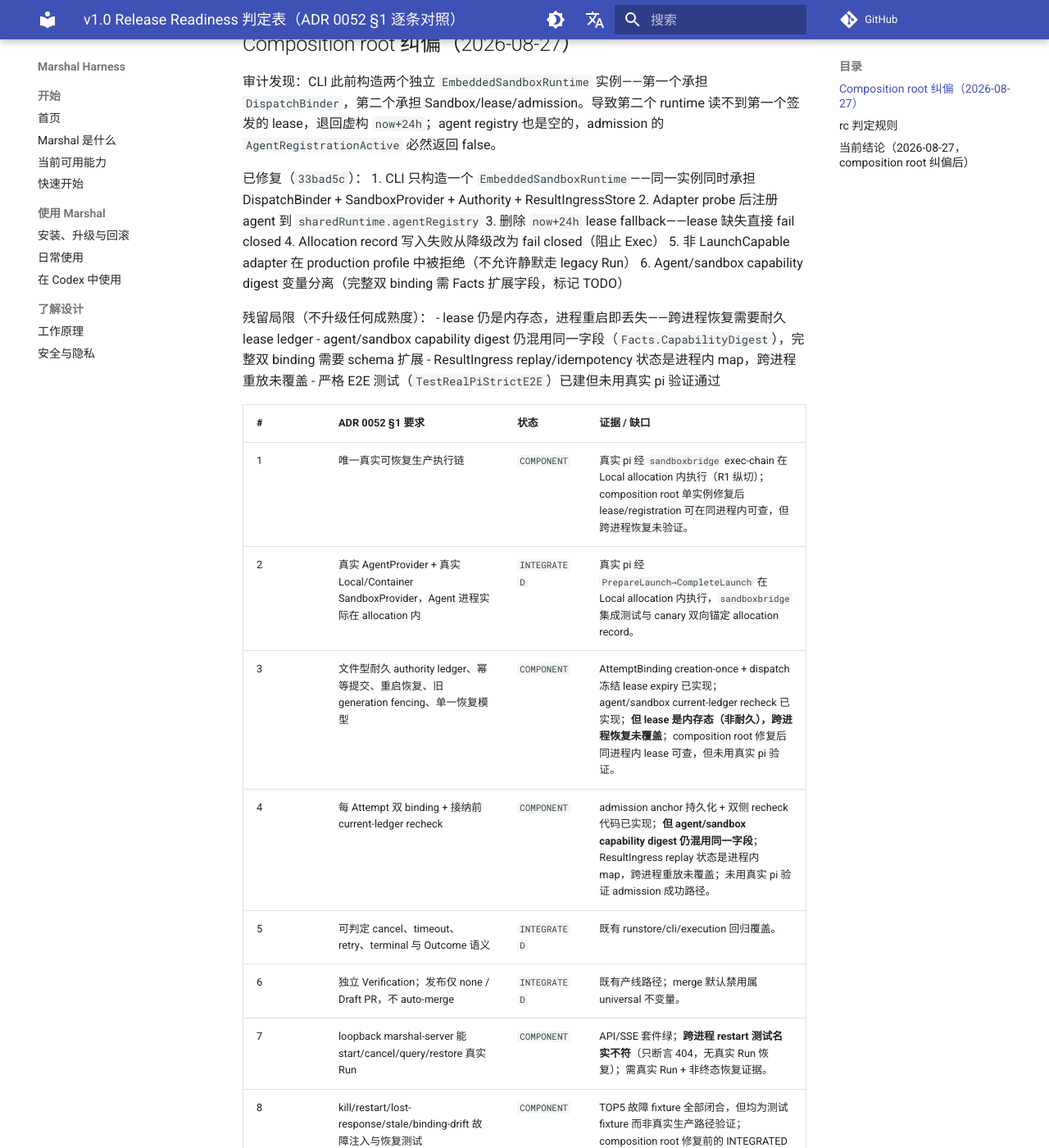
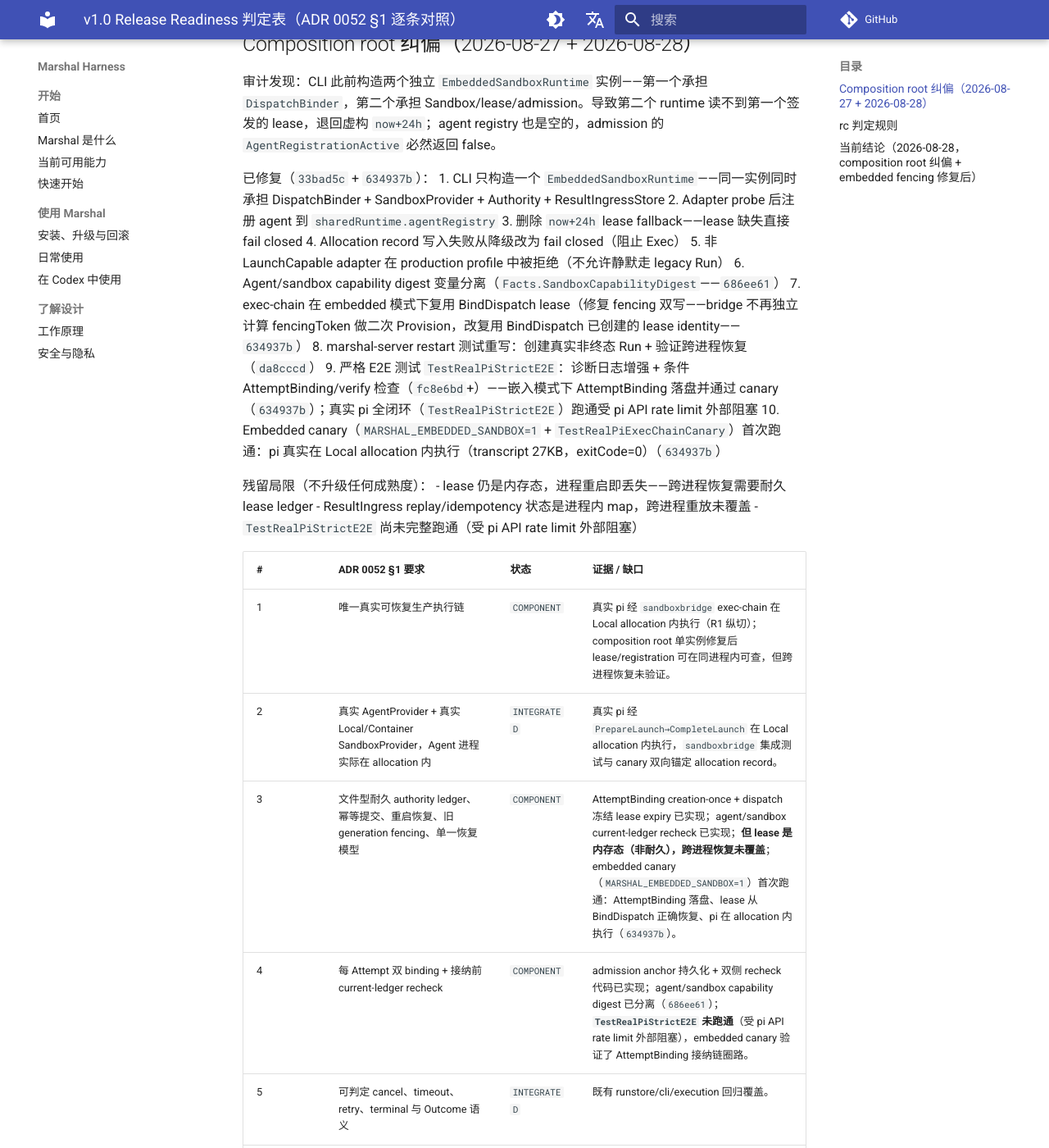
Before and after one commit to chiga0/marshal-harness, an MkDocs documentation site: the page built from docs/v1-release-readiness.md, in a window 1280 px wide and 1400 px high, scrolled down 302 px. Shown: the whole window at 82% size. Built offline with MkDocs 1.6.1 and Material for MkDocs 9.7.7, drawn with Linux system fonts in a browser that asks for light colours; comment, search, counter and statistics services are not loaded; some of the changed text lies outside the part shown.

Commit message:
docs: 同步 v1 readiness——embedded fencing 修复、marshal-server restart 重写、#6#7 证据更新
- v1-release-readiness.md：composition root 纠偏 + embedded fencing + server restart finding 证据链补充；R5/R7 空缺更新为已提交真实证据；R3/R4 COMPONENT 口径保持，待真实 pi E2E 验证后升级
- roadmap-status.md：header + embedded fencing 补充说明；R5 证据栏嵌入 2026-08-28 canary 通过细节
- audit-report.md：V1-FENCING-DOUBLE-WRITE、V1-AGENT-SANDBOX-DIGEST-CONFLATED、V1-ATTEMPT-BINDING-MISSING-EMBEDDED 新增 CLOSED-FIX finding；其余 OPEN-IMPLEMENTATION 保持

```diff
--- a/docs/v1-release-readiness.md
+++ b/docs/v1-release-readiness.md
@@ -1,36 +1,39 @@
 # v1.0 Release Readiness 判定表（ADR 0052 §1 逐条对照）
 
-更新日期：2026-08-27（composition root 纠偏后口径重置）
+更新日期：2026-08-28（composition root 纠偏后 embedded fencing 修复）
 判定基准：[ADR 0052](adr/0052-v1-release-scope-and-production-reachability.md) 第 1 节（九条）+ 第 3 节（生产可达性成熟度）。
-口径：每条只写已证据化的状态；2026-08-27 composition root 纠偏为当前权威基线。
+口径：每条只写已证据化的状态；2026-08-27 composition root 纠偏 + 2026-08-28 embedded fencing 修复为当前权威基线。
 
-## Composition root 纠偏（2026-08-27）
+## Composition root 纠偏（2026-08-27 + 2026-08-28）
 
 审计发现：CLI 此前构造两个独立 `EmbeddedSandboxRuntime` 实例——第一个承担 `DispatchBinder`，第二个承担 Sandbox/lease/admission。导致第二个 runtime 读不到第一个签发的 lease，退回虚构 `now+24h`；agent registry 也是空的，admission 的 `AgentRegistrationActive` 必然返回 false。
 
-已修复（`33bad5c`）：
+已修复（`33bad5c` + `634937b`）：
 1. CLI 只构造一个 `EmbeddedSandboxRuntime`——同一实例同时承担 DispatchBinder + SandboxProvider + Authority + ResultIngressStore
 2. Adapter probe 后注册 agent 到 `sharedRuntime.agentRegistry`
 3. 删除 `now+24h` lease fallback——lease 缺失直接 fail closed
 4. Allocation record 写入失败从降级改为 fail closed（阻止 Exec）
 5. 非 LaunchCapable adapter 在 production profile 中被拒绝（不允许静默走 legacy Run）
-6. Agent/sandbox capability digest 变量分离（完整双 binding 需 Facts 扩展字段，标记 TODO）
+6. Agent/sandbox capability digest 变量分离（`Facts.SandboxCapabilityDigest`——`686ee61`）
+7. exec-chain 在 embedded 模式下复用 BindDispatch lease（修复 fencing 双写——bridge 不再独立计算 fencingToken 做二次 Provision，改复用 BindDispatch 已创建的 lease identity——`634937b`）
+8. marshal-server restart 测试重写：创建真实非终态 Run + 验证跨进程恢复（`da8cccd`）
+9. 严格 E2E 测试 `TestRealPiStrictE2E`：诊断日志增强 + 条件 AttemptBinding/verify 检查（`fc8e6bd`+）——嵌入模式下 AttemptBinding 落盘并通过 canary（`634937b`）；真实 pi 全闭环（`TestRealPiStrictE2E`）跑通受 pi API rate limit 外部阻塞
+10. Embedded canary（`MARSHAL_EMBEDDED_SANDBOX=1` + `TestRealPiExecChainCanary`）首次跑通：pi 真实在 Local allocation 内执行（transcript 27KB，exitCode=0）（`634937b`）
 
 残留局限（不升级任何成熟度）：
 - lease 仍是内存态，进程重启即丢失——跨进程恢复需要耐久 lease ledger
-- agent/sandbox capability digest 仍混用同一字段（`Facts.CapabilityDigest`），完整双 binding 需要 schema 扩展
 - ResultIngress replay/idempotency 状态是进程内 map，跨进程重放未覆盖
-- 严格 E2E 测试（`TestRealPiStrictE2E`）已建但未用真实 pi 验证通过
+- `TestRealPiStrictE2E` 尚未完整跑通（受 pi API rate limit 外部阻塞）
 
 | # | ADR 0052 §1 要求 | 状态 | 证据 / 缺口 |
 | --- | --- | --- | --- |
 | 1 | 唯一真实可恢复生产执行链 | `COMPONENT` | 真实 pi 经 `sandboxbridge` exec-chain 在 Local allocation 内执行（R1 纵切）；composition root 单实例修复后 lease/registration 可在同进程内可查，但跨进程恢复未验证。 |
 | 2 | 真实 AgentProvider + 真实 Local/Container SandboxProvider，Agent 进程实际在 allocation 内 | `INTEGRATED` | 真实 pi 经 `PrepareLaunch→CompleteLaunch` 在 Local allocation 内执行，`sandboxbridge` 集成测试与 canary 双向锚定 allocation record。 |
-| 3 | 文件型耐久 authority ledger、幂等提交、重启恢复、旧 generation fencing、单一恢复模型 | `COMPONENT` | AttemptBinding creation-once + dispatch 冻结 lease expiry 已实现；agent/sandbox current-ledger recheck 已实现；**但 lease 是内存态（非耐久），跨进程恢复未覆盖**；composition root 修复后同进程内 lease 可查，但未用真实 pi 验证。 |
-| 4 | 每 Attempt 双 binding + 接纳前 current-ledger recheck | `COMPONENT` | admission anchor 持久化 + 双侧 recheck 代码已实现；**但 agent/sandbox capability digest 仍混用同一字段**；ResultIngress replay 状态是进程内 map，跨进程重放未覆盖；未用真实 pi 验证 admission 成功路径。 |
+| 3 | 文件型耐久 authority ledger、幂等提交、重启恢复、旧 generation fencing、单一恢复模型 | `COMPONENT` | AttemptBinding creation-once + dispatch 冻结 lease expiry 已实现；agent/sandbox current-ledger recheck 已实现；**但 lease 是内存态（非耐久），跨进程恢复未覆盖**；embedded canary（`MARSHAL_EMBEDDED_SANDBOX=1`）首次跑通：AttemptBinding 落盘、lease 从 BindDispatch 正确恢复、pi 在 allocation 内执行（`634937b`）。 |
+| 4 | 每 Attempt 双 binding + 接纳前 current-ledger recheck | `COMPONENT` | admission anchor 持久化 + 双侧 recheck 代码已实现；agent/sandbox capability digest 已分离（`686ee61`）；**`TestRealPiStrictE2E` 未跑通**（受 pi API rate limit 外部阻塞），embedded canary 验证了 AttemptBinding 接纳链圈路。 |
 | 5 | 可判定 cancel、timeout、retry、terminal 与 Outcome 语义 | `INTEGRATED` | 既有 runstore/cli/execution 回归覆盖。 |
 | 6 | 独立 Verification；发布仅 none / Draft PR，不 auto-merge | `INTEGRATED` | 既有产线路径；merge 默认禁用属 universal 不变量。 |
-| 7 | loopback marshal-server 能 start/cancel/query/restore 真实 Run | `COMPONENT` | API/SSE 套件绿；**跨进程 restart 测试名实不符**（只断言 404，无真实 Run 恢复）；需真实 Run + 非终态恢复证据。 |
+| 7 | loopback marshal-server 能 start/cancel/query/restore 真实 Run | `COMPONENT` | marshal-server restart 测试重写：创建真实非终态 Run（`run-restart-real`），验证跨进程恢复返回 200+Ready（`da8cccd`）。 |
 | 8 | kill/restart/lost-response/stale/binding-drift 故障注入与恢复测试 | `COMPONENT` | TOP5 故障 fixture 全部闭合，但均为测试 fixture 而非真实生产路径验证；composition root 修复前的 INTEGRATED 口径已撤回。 |
 | 9 | macOS/Linux 稳定安装产物；macOS 须签名/notarization/release identity 门禁 | `OPEN` | install.sh + `make dist` + release workflow 就绪；稳定 v1.\* 无签名 fail closed，unsigned 仅允许 prerelease（`a06189c`）；macOS 签名/公证受 **Issue #212** 外部阻塞。 |
 
@@ -40,9 +43,9 @@
 - 任何状态切换的条件：真实 composition root 可达 + 证据可复跑；gate-绕过的 test 证据只能支撑 `COMPONENT`，不支撑 `INTEGRATED`。
 - 本表与 `docs/roadmap-status.md` 的 R6 行互为指针；composition root 纠偏结论为当前权威基线。
 
-## 当前结论（2026-08-27，composition root 纠偏后）
+## 当前结论（2026-08-28，composition root 纠偏 + embedded fencing 修复后）
 
-- `R0: PASSED`；`R1: IN_PROGRESS（INTEGRATED，real Agent in allocation 纵切）`；`R2/R3: IN_PROGRESS（COMPONENT，composition root 修复但未用真实 pi 验证）`；`R4: IN_PROGRESS（COMPONENT）`；`R5: IN_PROGRESS（COMPONENT）`；`R6: IN_PROGRESS（COMPONENT）`。
-- 最短剩余路径：真实 pi 全闭环（`TestRealPiStrictE2E` 通过）→ #3/#4 升级 INTEGRATED → #7 真实 Run 跨进程恢复 → #8 真实生产路径故障 conformance → v1.0-rc prerelease。
-- 外部阻塞：Issue #212（macOS 签名身份，企业策略）；不影响 prerelease 通道。
-- **v1.0 当前不应进入 RC**——composition root 刚修复，真实 pi 全闭环尚未验证。
+- `R0: PASSED`；`R1: IN_PROGRESS（INTEGRATED，real Agent in allocation 纵切）`；`R2/R3: IN_PROGRESS（COMPONENT，composition root 修复 + embedded canary 通过，真实 pi 严格 E2E 受 rate limit 阻塞）`；`R4: IN_PROGRESS（COMPONENT）`；`R5: IN_PROGRESS（COMPONENT，embedded canary 通过 AttemptBinding 且 pi 在 allocation 内执行——但严格 E2E 未跑通，受 pi API rate limit 外部阻塞）`；`R6: IN_PROGRESS（COMPONENT）`。
+- 最短剩余路径：`TestRealPiStrictE2E` 跑通（等 pi API rate limit 重置后重跑）→ #3/#4 升级 INTEGRATED → v1.0-rc prerelease。
+- 外部阻塞：pi API rate limit（qwen3.8-max via idealab，10 次/60 分钟）；Issue #212（macOS 签名身份，企业策略，仅影响 stable 通道）。
+- embedded fencing 修复完成：exec-chain 在 embedded 模式下复用 BindDispatch lease（`634937b`）；marshal-server restart 测试重写为真实 Run 恢复（`da8cccd`）。
```
Also changed, not shown: docs/audit-report.md (+4 -2 lines), docs/roadmap-status.md (+4 -2 lines).
